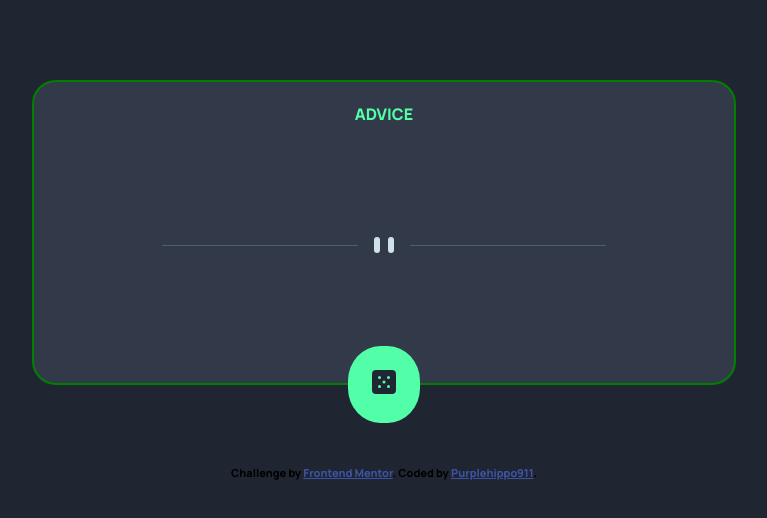
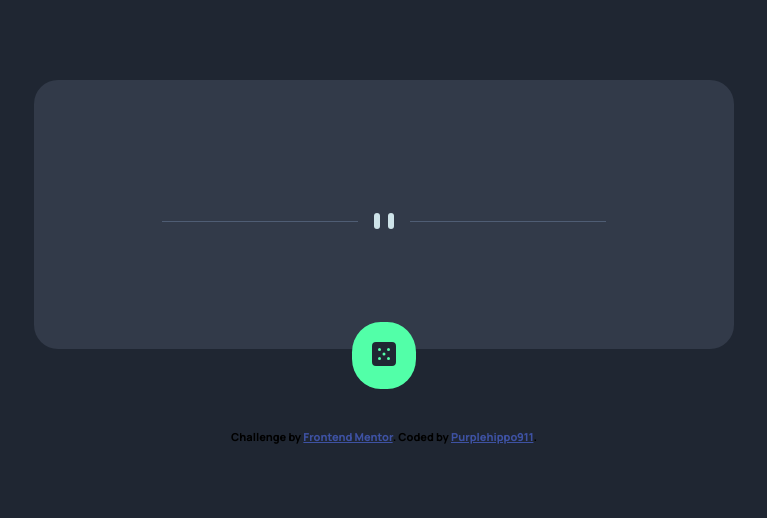
Before and after one commit to purplehippo911/AdviceGenerator, a plain HTML site: page index.html in a window 1280 px wide. Shown: the whole page, without its empty margins (256-1023 px from the left). Drawn offline with Linux system fonts and the light colour scheme; no server answers.

Commit message:
.
simplified my js

```diff
--- a/app.js
+++ b/app.js
@@ -3,24 +3,16 @@
 const button = document.querySelector('.hero__dice');
 
 function fetchAdvice() {
-   fetch("https://api.adviceslip.com/advice")
-      .then((response) => response.json())
-      .then((response) => {
-      const data = response.slip;
-      const id = data.id;
-      const advice = data.advice;
+  const URL = "https://api.adviceslip.com/advice";
+   fetch(URL)
+      .then(response => response.json())
+      .then(data =>  {
+        const { id, advice } = data.slip;
 
-      adviceId.textContent = `#${id}`;
-      adviceText.textContent = `${advice}`;
-      console.log(id, advice);
-    });
+        adviceId.textContent = `Advice #${id}`;
+        adviceText.textContent = `${advice}`;
+    }).catch(err => console.error(err))
 }
 
-function timeRefresh() {
-  window.location.reload(true)
-}
-
-
-
-window.addEventListener("DOMContentLoaded", fetchAdvice);
-button.addEventListener('click', timeRefresh);
+window.addEventListener("load", fetchAdvice);
+button.addEventListener("click", fetchAdvice);
--- a/index.html
+++ b/index.html
@@ -21,8 +21,8 @@
   <body>
     <div class="hero">
       <div class="container row">
-        <h4 class="hero__title">
-          Advice <span class="advice-id"><!-- Advice ID goes here --></span>
+        <h4 class="advice-id">
+          <!-- Advice ID goes here --></span>
         </h4>
         <div class="hero__advice-text">
           <!-- Advice text goes here -->
@@ -44,9 +44,9 @@
             alt="Icon divider"
           />
         </picture>
-        <a class="hero__dice" href="#">
+        <button class="hero__dice" href="#">
           <img src="images/icon-dice.svg" alt="a dice" />
-        </a>
+        </button>
       </div>
     </div>
 
--- a/style.css
+++ b/style.css
@@ -29,7 +29,6 @@
     margin:0 auto;
     border-radius:1.5rem;
     transition:0.7s;
-    border:5px solid red;
 }
 
 .row {
@@ -37,14 +36,13 @@
     flex-direction: column;
     align-items:center;
     justify-content: center;
-    border:2px solid green;
 }
 
 img {
     max-width:100%;
 }
 
-.hero__title {
+.advice-id {
     color:var(--NeonGreen);
     text-transform:uppercase;
     margin-bottom:0;
@@ -71,6 +69,7 @@
     background:var(--NeonGreen);
     padding:1.5em;
     border-radius:45%;
+    border:0;
     position:relative;
     bottom:-40px;
     cursor:pointer;
```
